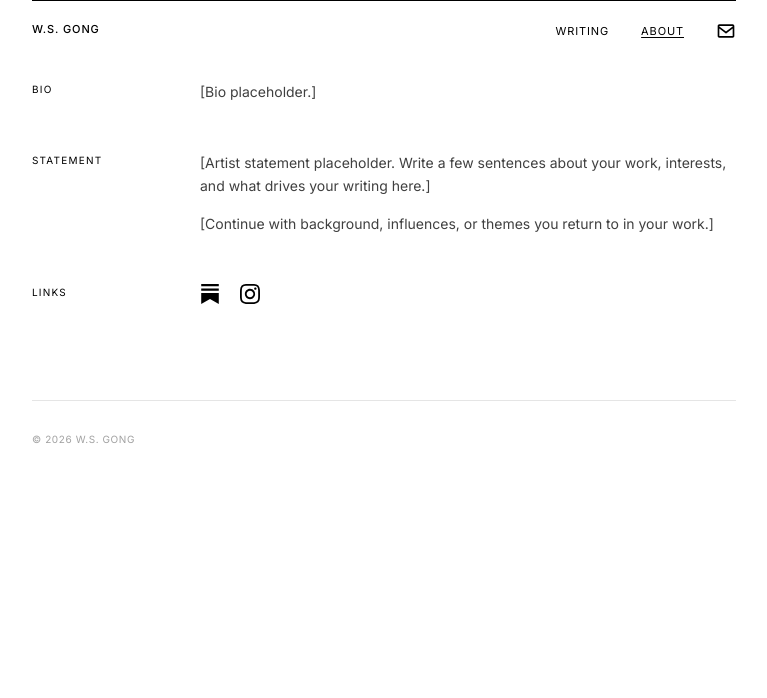
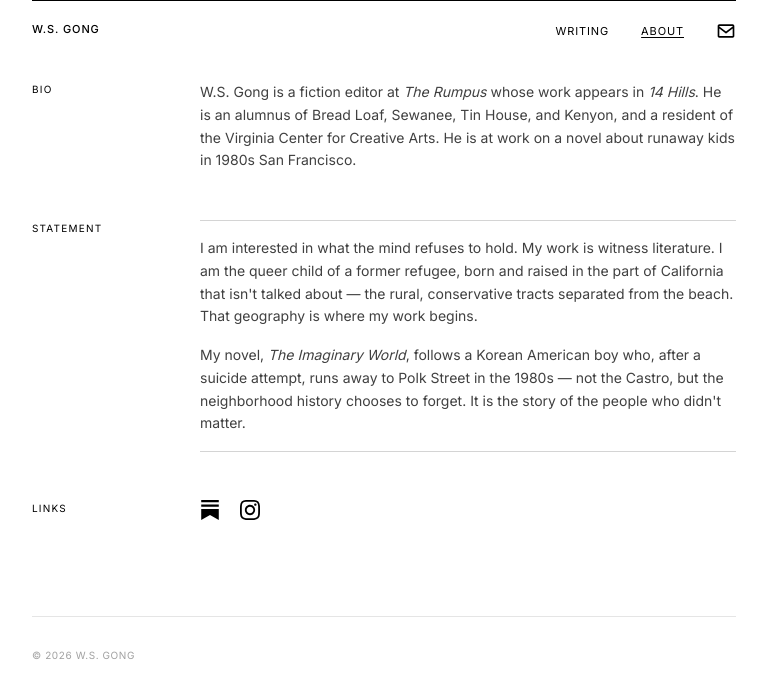
Before and after one commit to highschoolsmokers/ws-gong, a Next.js app: page /about in a window 1280 px wide. Shown: the top 698 px of the page, without its empty margins (256-1023 px from the left). Built offline with nearby package versions, Linux system fonts and the light colour scheme.

Commit message:
update about page with bio and artist statement
Co-Authored-By: Claude Sonnet 4.6 <noreply@anthropic.com>

```diff
--- a/app/(site)/about/page.tsx
+++ b/app/(site)/about/page.tsx
@@ -27,7 +27,21 @@ export default function About() {
           Bio
         </span>
         <div className="space-y-4 text-sm leading-relaxed text-neutral-700">
-          <p>[Bio placeholder.]</p>
+          <p>
+            W.S. Gong is a fiction editor at{" "}
+            <a href="https://therumpus.net" target="_blank" rel="noopener noreferrer" className="italic hover:opacity-50 transition-opacity">The Rumpus</a>{" "}
+            whose work appears in{" "}
+            <a href="https://www.14hills.net" target="_blank" rel="noopener noreferrer" className="italic hover:opacity-50 transition-opacity">14 Hills</a>.
+            He is an alumnus of{" "}
+            <a href="https://www.middlebury.edu/bread-loaf-conferences" target="_blank" rel="noopener noreferrer" className="hover:opacity-50 transition-opacity">Bread Loaf</a>,{" "}
+            <a href="https://sewaneewriters.org" target="_blank" rel="noopener noreferrer" className="hover:opacity-50 transition-opacity">Sewanee</a>,{" "}
+            <a href="https://tinhouse.com/writers-workshop" target="_blank" rel="noopener noreferrer" className="hover:opacity-50 transition-opacity">Tin House</a>,
+            and{" "}
+            <a href="https://www.kenyonreview.org/workshops" target="_blank" rel="noopener noreferrer" className="hover:opacity-50 transition-opacity">Kenyon</a>,
+            and a resident of the{" "}
+            <a href="https://vcca.com" target="_blank" rel="noopener noreferrer" className="hover:opacity-50 transition-opacity">Virginia Center for Creative Arts</a>.
+            He is at work on a novel about runaway kids in 1980s San Francisco.
+          </p>
         </div>
       </section>
 
@@ -36,14 +50,21 @@ export default function About() {
           Statement
         </span>
         <div className="space-y-4 text-sm leading-relaxed text-neutral-700">
+          <hr className="border-neutral-300" />
           <p>
-            [Artist statement placeholder. Write a few sentences about your
-            work, interests, and what drives your writing here.]
+            I am interested in what the mind refuses to hold. My work is witness
+            literature. I am the queer child of a former refugee, born and raised
+            in the part of California that isn&apos;t talked about — the rural,
+            conservative tracts separated from the beach. That geography is where
+            my work begins.
           </p>
           <p>
-            [Continue with background, influences, or themes you return to in
-            your work.]
+            My novel, <em>The Imaginary World</em>, follows a Korean American boy
+            who, after a suicide attempt, runs away to Polk Street in the 1980s —
+            not the Castro, but the neighborhood history chooses to forget. It is
+            the story of the people who didn&apos;t matter.
           </p>
+          <hr className="border-neutral-300" />
         </div>
       </section>
 
```
